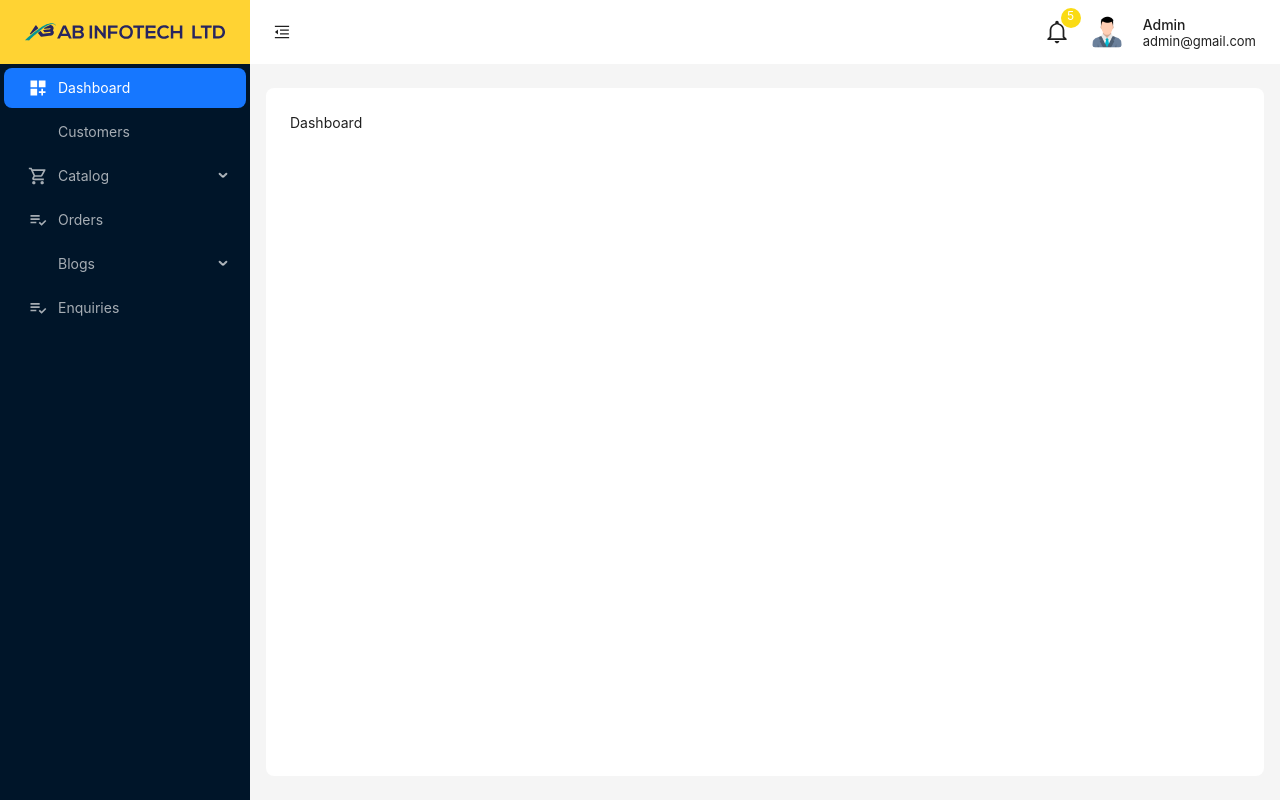
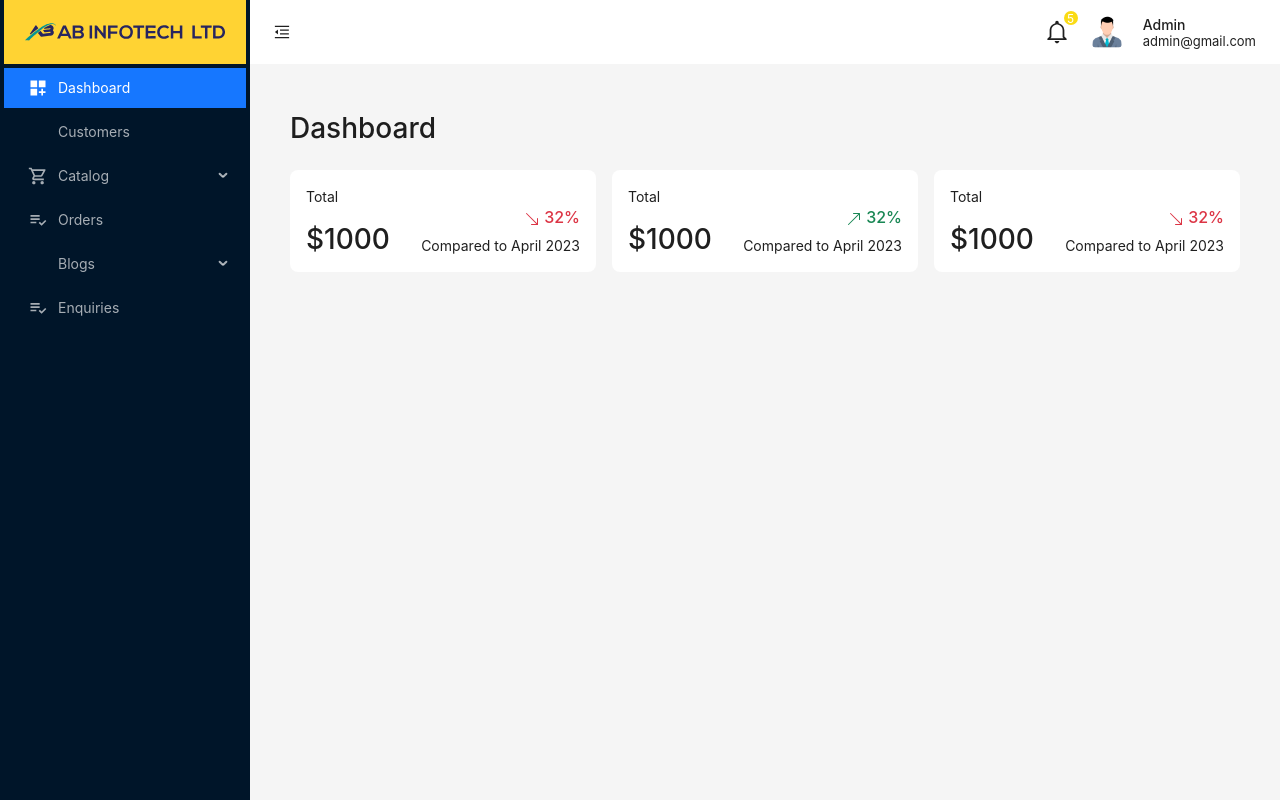
Before and after one commit to sulaimanbiswas/digitic-ecommerce-admin, a React (Vite) app: page /admin in a window 1280 px wide. Built offline with nearby package versions, Linux system fonts and the light colour scheme; some icons are missing.

Commit message:
dashboard status card

```diff
--- a/src/components/MainLayout.jsx
+++ b/src/components/MainLayout.jsx
@@ -174,7 +174,7 @@ const MainLayout = () => {
             />
             <div className="d-flex align-items-center gap-3 ">
               <div className="position-relative">
-                <Badge count={5} color="yellow">
+                <Badge size="small" count={5} color="yellow">
                   <IoMdNotificationsOutline className="fs-3" />
                 </Badge>
               </div>
--- a/src/index.css
+++ b/src/index.css
@@ -4,7 +4,7 @@
 
 .logo {
   height: 64px;
-  margin: 0;
+  margin: 0 4px;
   background: #ffd333;
   border-radius: 0;
   -webkit-border-radius: 0;
@@ -49,6 +49,7 @@
 
 main {
   overflow-y: auto;
+  background-color: transparent !important;
 }
 
 .ant-layout-header * {
@@ -60,3 +61,11 @@ main {
 .ant-layout-header .user-email{
   font-size: 13px;
 }
+
+.ant-menu-item-selected{
+  border-radius: 0 !important;
+  -webkit-border-radius: 0 !important;
+  -moz-border-radius: 0 !important;
+  -ms-border-radius: 0 !important;
+  -o-border-radius: 0 !important;
+}
--- a/src/pages/Dashboard.jsx
+++ b/src/pages/Dashboard.jsx
@@ -1,5 +1,52 @@
+import { BsArrowDownRight, BsArrowUpRight } from "react-icons/bs";
+
 const Dashboard = () => {
-  return <div>Dashboard</div>;
+  return (
+    <div>
+      <h3 className="mb-4">Dashboard</h3>
+      <div className="d-flex justify-content-between align-items-center gap-3">
+        <div className="d-flex justify-content-between align-items-end  flex-grow-1 bg-white p-3 rounded-3">
+          <div className="">
+            <p className="">Total</p>
+            <h3 className="mb-0">$1000</h3>
+          </div>
+          <div className="d-flex flex-column justify-content-center align-items-end ">
+            <h6 className="text-danger">
+              <BsArrowDownRight className="me-1" />
+              32%
+            </h6>
+            <p className="mb-0">Compared to April 2023</p>
+          </div>
+        </div>
+        <div className="d-flex justify-content-between align-items-end  flex-grow-1 bg-white p-3 rounded-3">
+          <div className="">
+            <p className="">Total</p>
+            <h3 className="mb-0">$1000</h3>
+          </div>
+          <div className="d-flex flex-column justify-content-center align-items-end ">
+            <h6 className="text-success ">
+              <BsArrowUpRight className="me-1" />
+              32%
+            </h6>
+            <p className="mb-0">Compared to April 2023</p>
+          </div>
+        </div>
+        <div className="d-flex justify-content-between align-items-end  flex-grow-1 bg-white p-3 rounded-3">
+          <div className="">
+            <p className="">Total</p>
+            <h3 className="mb-0">$1000</h3>
+          </div>
+          <div className="d-flex flex-column justify-content-center align-items-end ">
+            <h6 className="text-danger">
+              <BsArrowDownRight className="me-1" />
+              32%
+            </h6>
+            <p className="mb-0">Compared to April 2023</p>
+          </div>
+        </div>
+      </div>
+    </div>
+  );
 };
 
 export default Dashboard;
```
